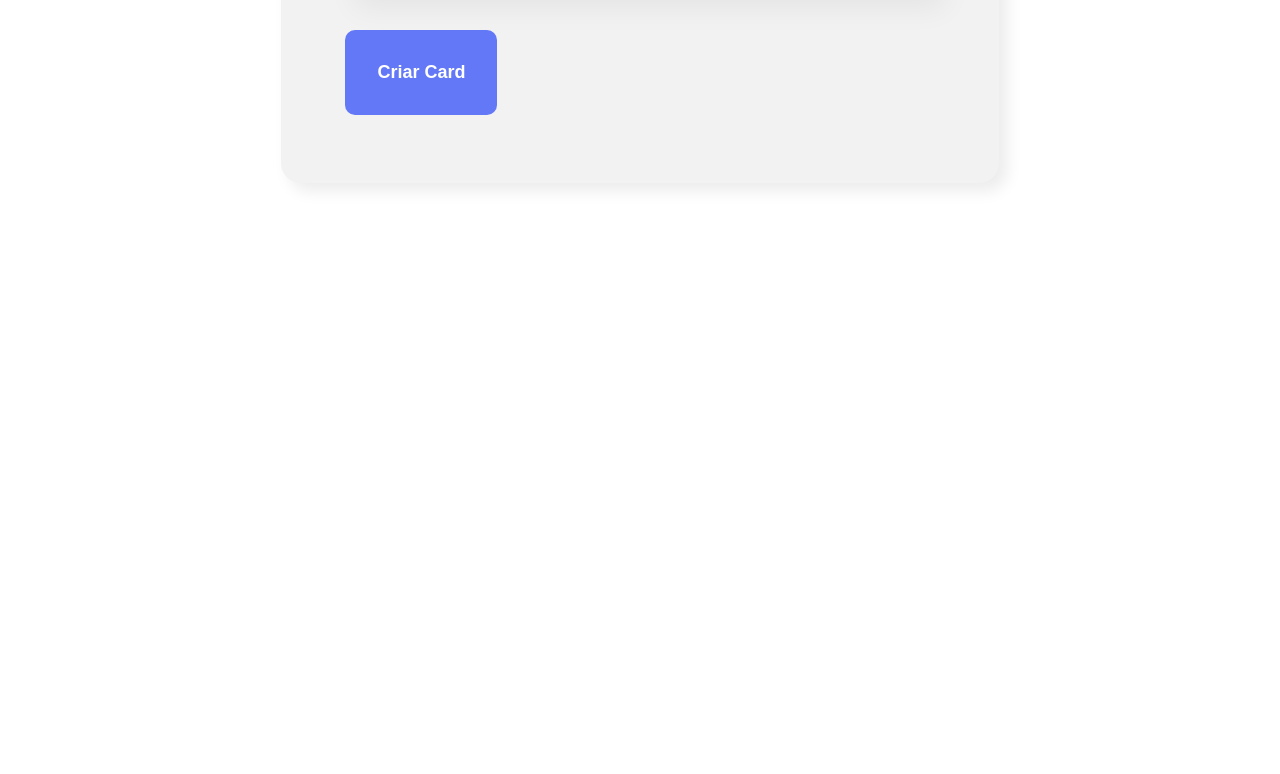
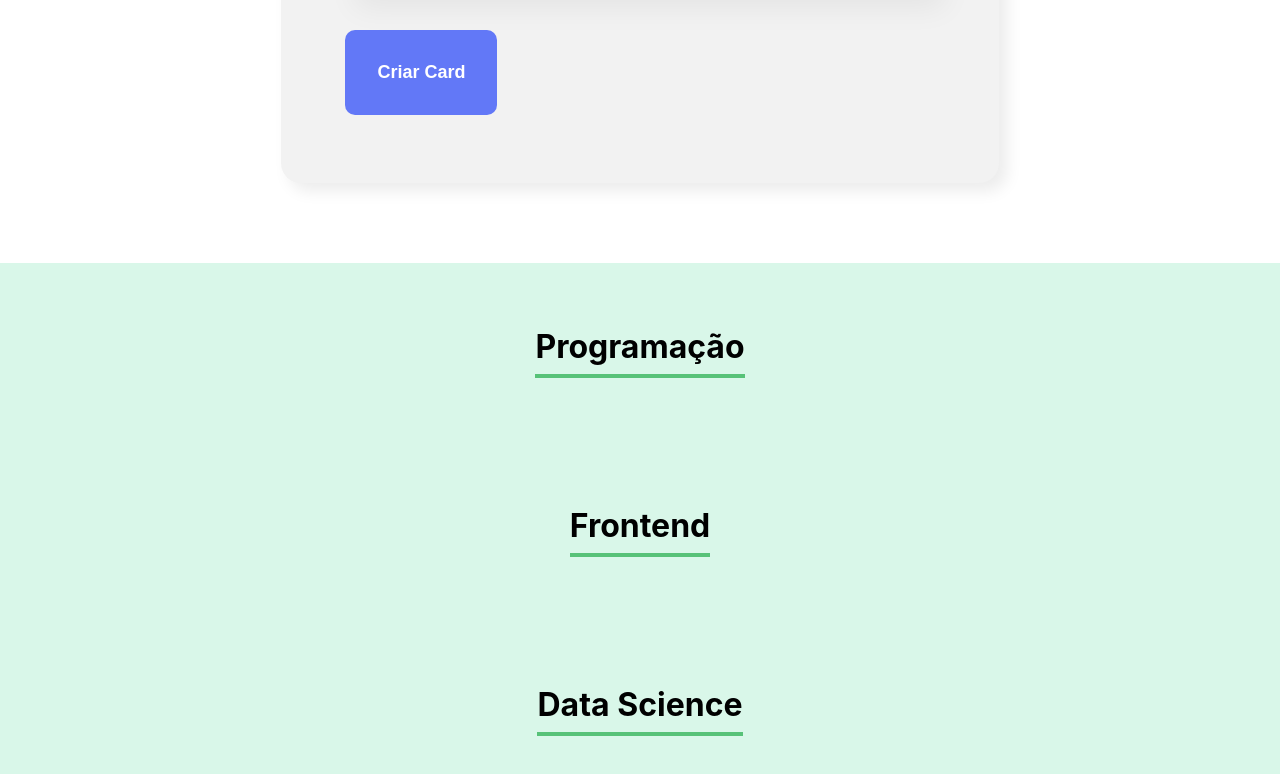
Before and after one commit to mthquevedo/Organo-React, a React (Create React App) app: page / in a window 1280 px wide. Shown: the part 1214-1988 px from the top of the page. Before the commit the page ends 1477 px from the top, so only its background shows below. Built offline with nearby package versions, Linux system fonts and the light colour scheme.

Commit message:
Atualização de form

```diff
--- a/src/App.js
+++ b/src/App.js
@@ -1,12 +1,63 @@
+import { useState } from "react";
 import Banner from "./Componentes/Banner";
 import Formulario from "./Componentes/Formulario";
+import Time from "./Componentes/Time";
 
 
 function App() {
+
+  const times = [
+    {
+      nome: 'Programação',
+      corPrimaria: '#57c278',
+      corSecundaria: '#d9f7e9',
+    },
+    {
+      nome: 'Front-End',
+      corPrimaria: '#82cffa',
+      corSecundaria: '#e8f8ff',
+    },
+    {
+      nome: 'Data Science',
+      corPrimaria: '#a6d157',
+      corSecundaria: '#f0f8e2',
+    },
+    {
+      nome: 'Devops',
+      corPrimaria: '#e06b69',
+      corSecundaria: '#fde7e8',
+    },
+    {
+      nome: 'UX e Design',
+      corPrimaria: '#db6ebf',
+      corSecundaria: '#fae9f5',
+    },
+    {
+      nome: 'Mobile',
+      corPrimaria: '#ffba05',
+      corSecundaria: '#fff5d9',
+    },
+    {
+      nome: 'Inovação e Gestão',
+      corPrimaria: '#ff8a29',
+      corSecundaria: '#ffeedf',
+    },
+  ]
+
+  const [colaboradores, setColaboradores] = useState ([])
+
+  const aoNovoColaboradorAdicionado = (colaborador) => {
+    console.log(colaborador)
+    setColaboradores([...colaboradores, colaborador])
+  }
+
   return (
     <div className="App">
       <Banner />
-      <Formulario/>
+      <Formulario aoColaboradorCadastrado={colaborador => aoNovoColaboradorAdicionado (colaborador)}/>
+      <Time nome="Programação"/>
+      <Time nome="Frontend"/>
+      <Time nome="Data Science"/>
     </div>
   );
 }
--- a/src/Componentes/Formulario/index.js
+++ b/src/Componentes/Formulario/index.js
@@ -4,7 +4,7 @@ import CampoTexto from "../CampoTexto";
 import ListaSuspensa from "../ListaSuspensa";
 import "./Formulario.css";
 
-const Formulario = () => {
+const Formulario = (props) => {
   const times = [
     "Programação",
     "Front-End",
@@ -22,7 +22,12 @@ const Formulario = () => {
 
   const aoSalvar = (evento) => {
     evento.preventDefault();
-    console.log("Form foi submetido =>", nome, cargo, imagem, time);
+    props.aoColaboradorCadastrado ({
+      nome,
+      cargo,
+      imagem,
+      time
+    })
   };
 
   return (
--- /dev/null
+++ b/src/Componentes/Time/Time.css
@@ -0,0 +1,12 @@
+.time {
+    text-align: center;
+    padding: 32px;
+    background-color: #d9f7e9;
+}
+
+.time h3{
+    font-size: 32px;
+    border-bottom: 4px solid #57c278;
+    display: inline-block;
+    padding-bottom: 8px;
+}
--- /dev/null
+++ b/src/Componentes/Time/index.js
@@ -0,0 +1,11 @@
+import './Time.css'
+
+const Time = (props) => {
+    return (
+        <section className='time'>
+            <h3>{props.nome}</h3>
+        </section>
+    )
+}
+
+export default Time
```
